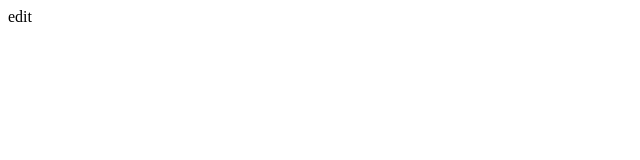
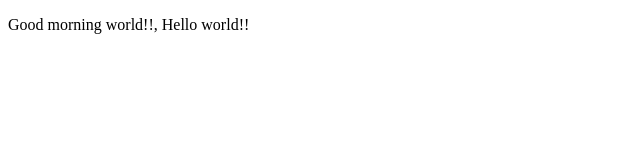
Before and after one commit to FarhanDzakiIlmiYuliasa/PemWeb1, a plain HTML site: page index.html in a window 1280 px wide. Shown: the whole page, without its empty margins (0-640 px from the left). Drawn offline with Linux system fonts and the light colour scheme.

Commit message:
edit file index.html

```diff
--- a/index.html
+++ b/index.html
@@ -1,6 +1,11 @@
+<!DOCTYPE html>
 <html>
-<p>
-    edit
-</p>
-
+<head>
+    <title>title dari websiteku</title>
+</head>
+<body>
+    <p>
+        Good morning world!!, Hello world!!
+    </p>
+</body>
 </html>
```
